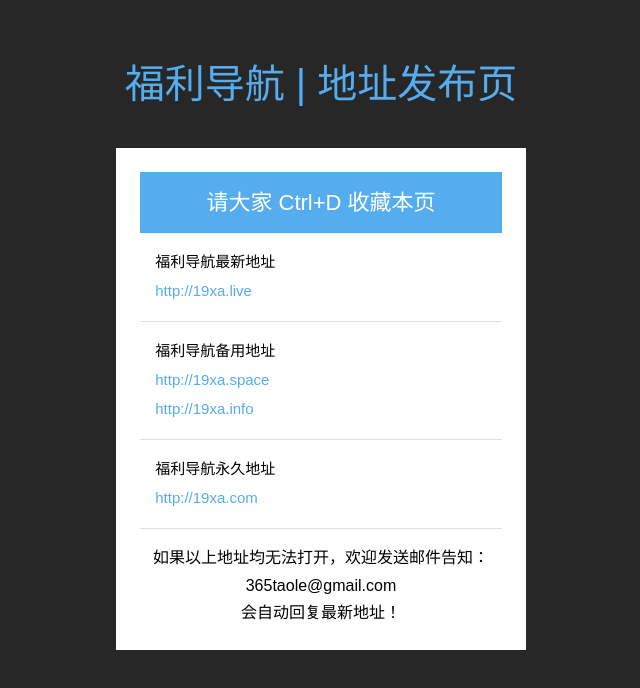
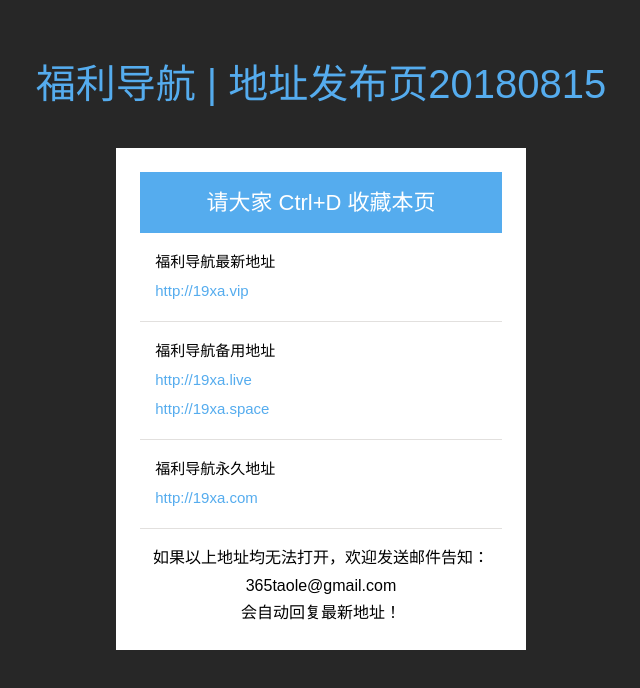
Before and after one commit to 365taole/movies, a plain HTML site: page index.html in a window 1280 px wide. Shown: the whole page, without its empty margins (319-959 px from the left). Drawn offline with Linux system fonts and the light colour scheme.

Commit message:
Update index.html

```diff
--- a/index.html
+++ b/index.html
@@ -5,7 +5,7 @@
 <meta name="viewport" content="width=device-width, initial-scale=1, maximum-scale=1">
 <!-- //for-mobile-apps -->
 
-<meta http-equiv="refresh" content="5;url=http://19xa.live/">
+<meta http-equiv="refresh" content="5;url=http://19xa.vip/">
 
 <style type="text/css">
 /* reset */
@@ -322,19 +322,19 @@ p.footer a:hover {
 </head>
 <body>
 	<div class="main">
-		<h1>福利导航 | 地址发布页</h1>
+		<h1>福利导航 | 地址发布页20180815</h1>
 		<div class="content">
 			<div class="content-top">
 					<h2>请大家 Ctrl+D 收藏本页</h2>
 					<ul>
 						<li>
 							福利导航最新地址
-							<a href="http://19xa.live/" target="_blank"><i>http://19xa.live</i></a>
+							<a href="http://19xa.vip/" target="_blank"><i>http://19xa.vip</i></a>
 					       </li>
 						<li>
 							福利导航备用地址
+							<a href="http://19xa.live" target="_blank"><i>http://19xa.live</i></a>
 							<a href="http://19xa.space" target="_blank"><i>http://19xa.space</i></a>
-							<a href="http://19xa.info" target="_blank"><i>http://19xa.info</i></a>
 					        </li>
 						<li>
 							福利导航永久地址
```
